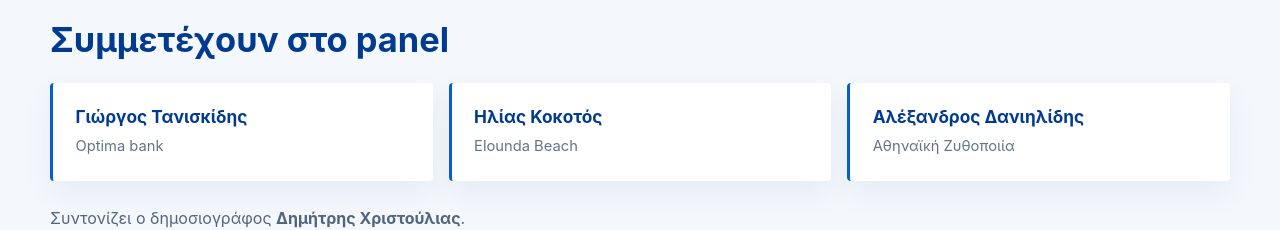
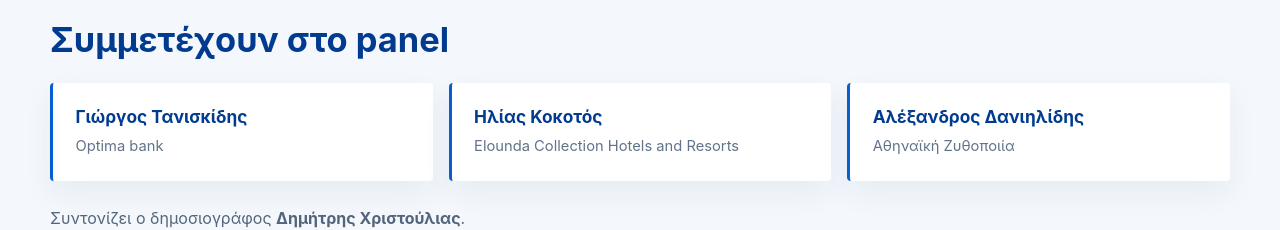
Before and after one commit to icc-imm/icc-imm-website, a website: page events/leadership-2026/index.html in a window 1280 px wide. Shown: the part 2800-3030 px from the top of the page. Drawn offline with Linux system fonts and the light colour scheme; no server answers.

Commit message:
Update Elounda Collection name

```diff
--- a/events/leadership-2026/index.html
+++ b/events/leadership-2026/index.html
@@ -179,7 +179,7 @@
               </article>
               <article class="panel-card">
                 <h4>Ηλίας Κοκοτός</h4>
-                <p>Elounda Beach</p>
+                <p>Elounda Collection Hotels and Resorts</p>
               </article>
               <article class="panel-card">
                 <h4>Αλέξανδρος Δανιηλίδης</h4>
```
